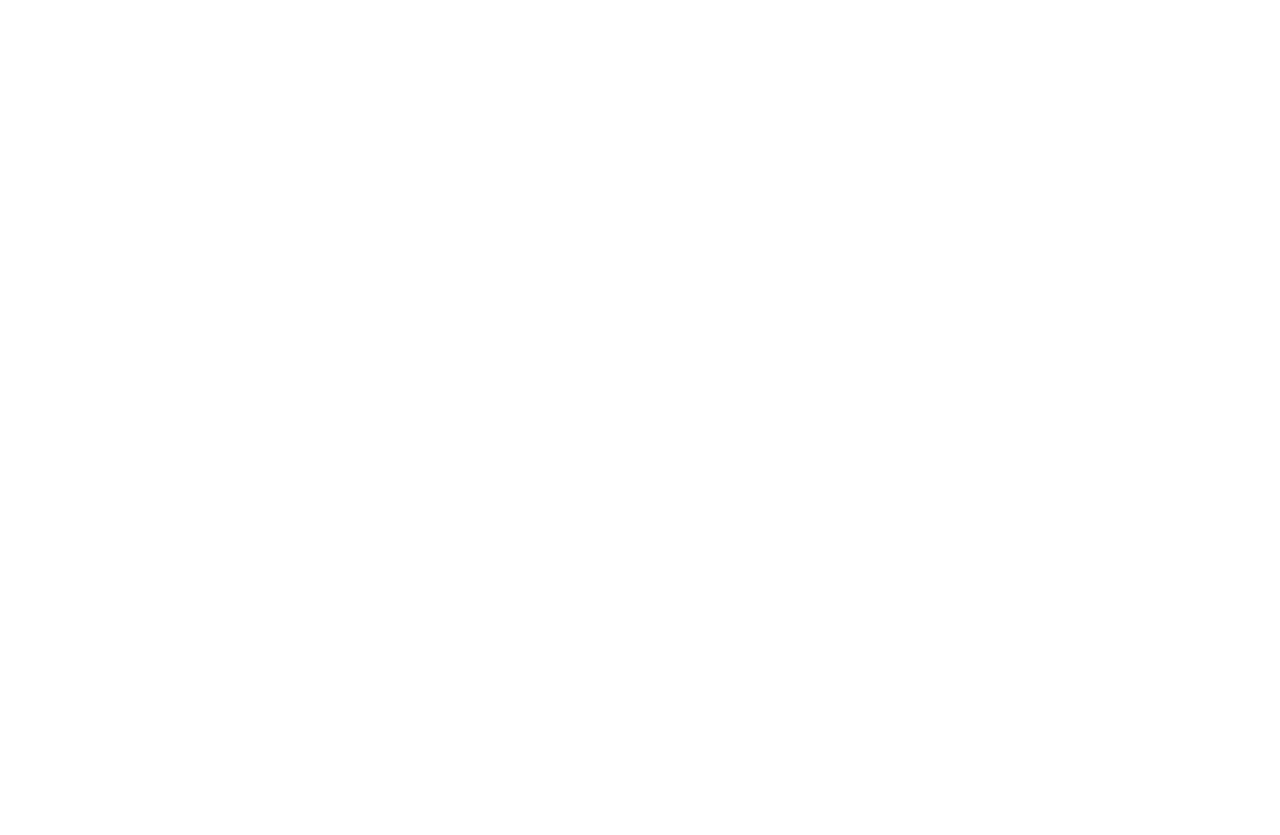
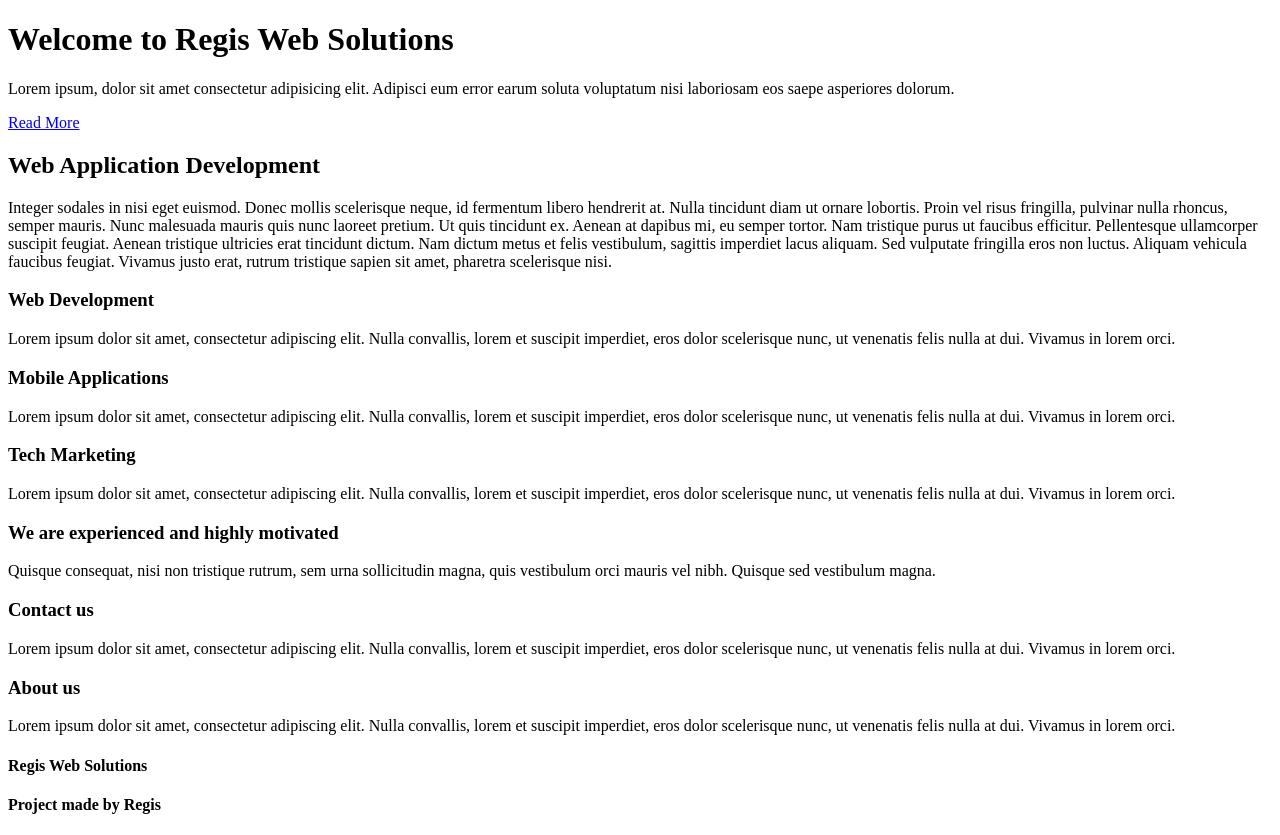
Before and after one commit to grzesieku401/landingpage, a plain HTML site: page index.html in a window 1280 px wide. Before the commit the page ends 800 px from the top, so only its background shows below. Drawn offline with Linux system fonts and the light colour scheme.

Commit message:
Add all text into index.html

```diff
--- a/index.html
+++ b/index.html
@@ -7,6 +7,49 @@
   <title>Landing page</title>
 </head>
 <body>
+  <header>
+    <h1>Welcome to Regis Web Solutions</h1>
+    <p>Lorem ipsum, dolor sit amet consectetur adipisicing elit. Adipisci eum error earum soluta voluptatum nisi laboriosam eos saepe asperiores dolorum.</p>
+    <a href="#">Read More</a>
 
+  </header>
+  <div class="underheader">
+    <h2>Web Application Development</h2>
+    <p>Integer sodales in nisi eget euismod. Donec mollis scelerisque neque, id fermentum libero hendrerit at. Nulla tincidunt diam ut ornare lobortis. Proin vel risus fringilla, pulvinar nulla rhoncus, semper mauris. Nunc malesuada mauris quis nunc laoreet pretium. Ut quis tincidunt ex. Aenean at dapibus mi, eu semper tortor. Nam tristique purus ut faucibus efficitur. Pellentesque ullamcorper suscipit feugiat. Aenean tristique ultricies erat tincidunt dictum. Nam dictum metus et felis vestibulum, sagittis imperdiet lacus aliquam. Sed vulputate fringilla eros non luctus. Aliquam vehicula faucibus feugiat. Vivamus justo erat, rutrum tristique sapien sit amet, pharetra scelerisque nisi. </p>
+
+  </div>
+  <main>
+    <div class="">
+      <h3>Web Development</h3>
+      <p>Lorem ipsum dolor sit amet, consectetur adipiscing elit. Nulla convallis, lorem et suscipit imperdiet, eros dolor scelerisque nunc, ut venenatis felis nulla at dui. Vivamus in lorem orci. </p>
+    </div>
+    <div class="">
+      <h3>Mobile Applications</h3>
+      <p>Lorem ipsum dolor sit amet, consectetur adipiscing elit. Nulla convallis, lorem et suscipit imperdiet, eros dolor scelerisque nunc, ut venenatis felis nulla at dui. Vivamus in lorem orci. </p>
+    </div>
+    <div class="">
+      <h3>Tech Marketing</h3>
+      <p>Lorem ipsum dolor sit amet, consectetur adipiscing elit. Nulla convallis, lorem et suscipit imperdiet, eros dolor scelerisque nunc, ut venenatis felis nulla at dui. Vivamus in lorem orci. </p>
+    </div>
+  </main>
+  <div class="undermain">
+    <h3>We are experienced and highly motivated</h3>
+    <p>Quisque consequat, nisi non tristique rutrum, sem urna sollicitudin magna, quis vestibulum orci mauris vel nibh. Quisque sed vestibulum magna.</p>
+  </div>
+  <footer>
+    <div class="">
+      <h3>Contact us</h3>
+      <p>Lorem ipsum dolor sit amet, consectetur adipiscing elit. Nulla convallis, lorem et suscipit imperdiet, eros dolor scelerisque nunc, ut venenatis felis nulla at dui. Vivamus in lorem orci. </p>
+    </div>
+    <div class="">
+      <h3>About us</h3>
+      <p>Lorem ipsum dolor sit amet, consectetur adipiscing elit. Nulla convallis, lorem et suscipit imperdiet, eros dolor scelerisque nunc, ut venenatis felis nulla at dui. Vivamus in lorem orci. </p>
+    </div>
+
+    <div class="">
+      <h4>Regis Web Solutions</h4>
+      <h4>Project made by Regis</h4>
+    </div>
+  </footer>
 </body>
 </html>
```
